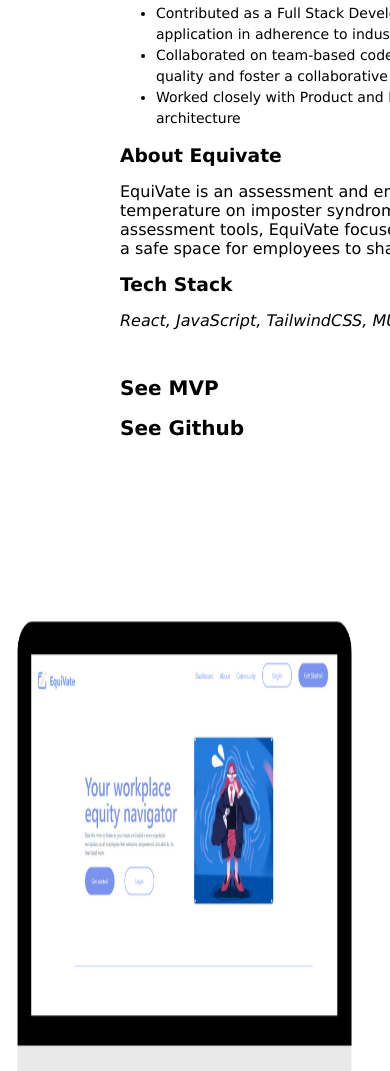
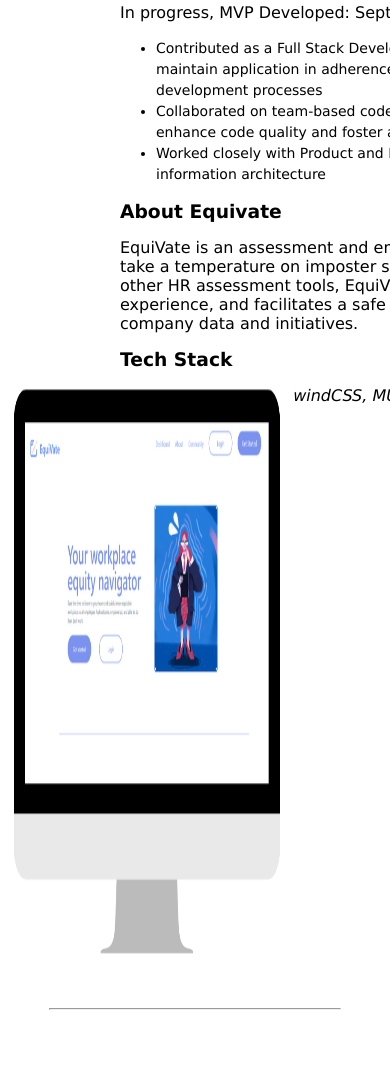
Before and after one commit to meganbyrd22/portfolio, a plain HTML site: page index.html in a window 390 px wide. Shown: the part 1235-2306 px from the top of the page. Drawn offline with nearby package versions, Linux system fonts and the light colour scheme.

Commit message:
fix: Adjust media quiery and min width for equivate section

```diff
--- a/byrd.css
+++ b/byrd.css
@@ -90,8 +90,8 @@ body {
   }
 
   .hero img {
-        height: 37.5rem;
-        width: 30rem;
+    height: 37.5rem;
+    width: 30rem;
     }
 
   .bio {
@@ -105,21 +105,19 @@ body {
   }
 
   .equivate {
-    width: 20.875rem;
     margin-top: -4rem;
     flex-direction: column;
     gap: 0;
   }
 
   .equivate img {
-    height: 23rem;
-    max-width: 23.75rem;
-    margin-right: -2px;
+    margin-top: -7rem;
+    width: 20.5rem;
   }
 
   .equivate-text {
-    margin-top: -7rem;
-    width: 20.5rem;
+    height: 37.5rem;
+    width: 30rem;
   }
 
   .projects-container {
@@ -147,20 +145,21 @@ body {
   }
 
   .equivate {
+    flex-direction: column;
+  }
+
+  .equivate img {
     width: 18.3rem;
   }
 
-  .equivate img {
+  .equivate-text {
     height: 37.5rem;
     width: 23rem;
   }
 
-  .equivate-text {
-    width: 18.3rem;
-  }
-
   .project-container {
     width: 17.875rem;
+    margin-right: 12.5rem;
   }
 
   .contact-form-container {
@@ -343,7 +342,6 @@ nav h1 {
 
   .equivate {
     display: flex;
-    gap: 80px;
     margin-bottom: 40px;
   }
 
@@ -354,17 +352,17 @@ nav h1 {
   .equivate-text {
     display: flex;
     flex-direction: column;
-    width: 800px;
+    min-width: 700px;
     margin-top: 80px;
     margin-left: 120px;
     gap: 16px;
   }
 
   .equivate-image {
-    height: 600px;
-    width: 800px;
-    margin-right: 120px;
-    margin-top: 80px;
+    height: 37.5rem;
+    width: 50rem;
+    margin-right: 7.5rem;
+    margin-top: 5rem;
   }
 
   .equivate h2 {
```
